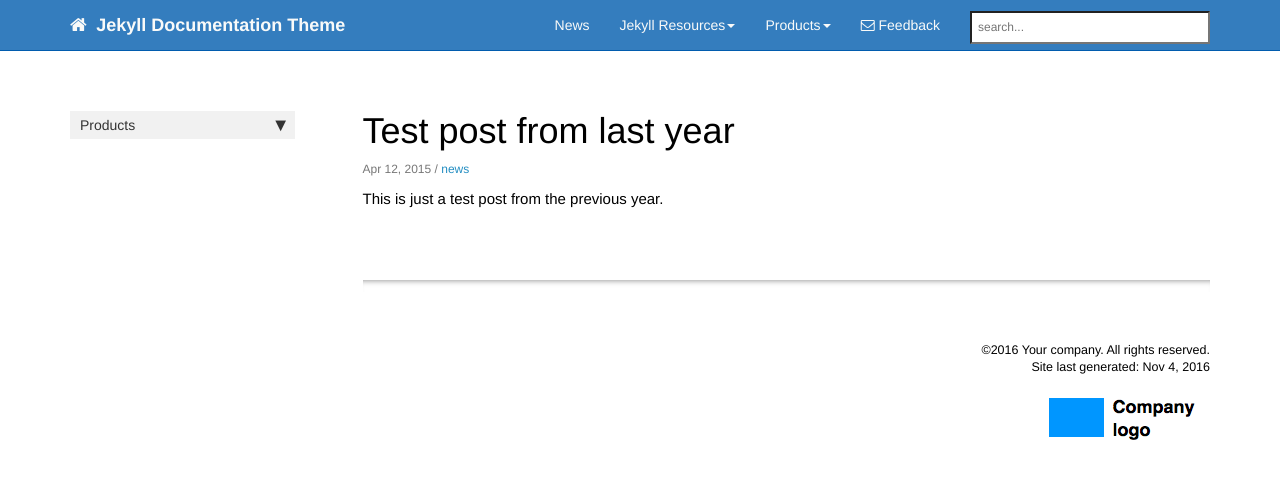
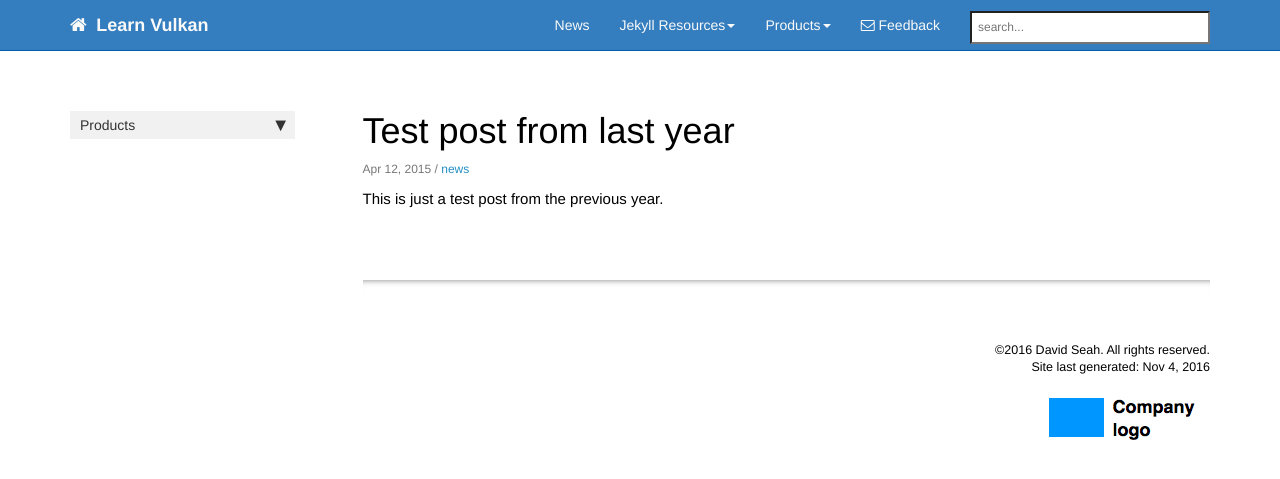
Before and after one commit to learnvulkan/learnvulkan.github.io, a Jekyll site: the page built from _posts/2015-04-12-test-post-last-year.md, in a window 1280 px wide. Shown: the top 479 px of the page. Built offline with Jekyll 4.4.1, drawn with Linux system fonts in a browser that asks for light colours; nearby versions of some CDN libraries; comment, search, counter and statistics services are not loaded.

Commit message:
modified content

```diff
--- a/_config.yml
+++ b/_config.yml
@@ -2,19 +2,19 @@
 output: web
 # this property is useful for conditional filtering of content that is separate from the PDF.
 
-topnav_title: Jekyll Documentation Theme
+topnav_title: Learn Vulkan
 # this appears on the top navigation bar next to the home button
 
-site_title: Jekyll theme for documentation
+site_title: Lean Vulkan
 # this appears in the html browser tab for the site title (seen mostly by search engines, not users)
 
-company_name: Your company
+company_name: David Seah
 # this appears in the footer
 
-github_editme_path: tomjohnson1492/documentation-theme-jekyll/blob/gh-pages/pages/
+github_editme_path:
 # if you're using Github, provide the basepath to the branch you've created for reviews, following the sample here. if not, leave this value blank.
 
-disqus_shortname: idrbwjekyll
+disqus_shortname: davidseah
 # if you're using disqus for comments, add the shortname here. if not, leave this value blank.
 
 host: 127.0.0.1
@@ -28,9 +28,9 @@ exclude:
   - .gitignore
 # these are the files and directories that jekyll will exclude from the build
 
-feedback_subject_line: Jekyll documentation theme
+feedback_subject_line: Lear Vulkan
 
-feedback_email: tomjohnson1492@gmail.com
+feedback_email: davidseah87@gmail.com
 # used as a contact email for the Feedback link in the top navigation bar
 
 # feedback_disable: true
@@ -101,4 +101,4 @@ description: "Intended as a documentation theme based on Jekyll for technical wr
 # the description is used in the feed.xml file
 
 # needed for sitemap.xml file only
-url: http://idratherbewriting.com
+url: http://learnvulkan.github.io
```
Also changed, not shown: 2 other files.
